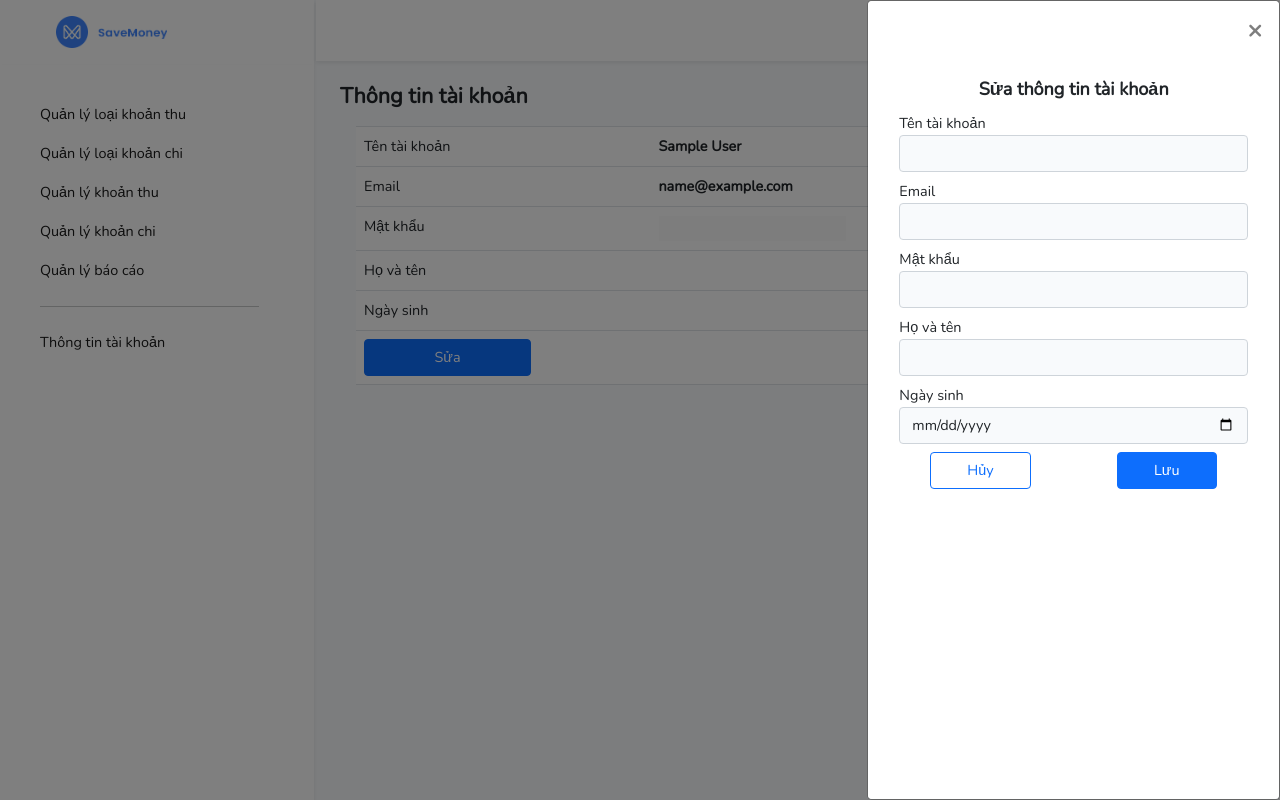
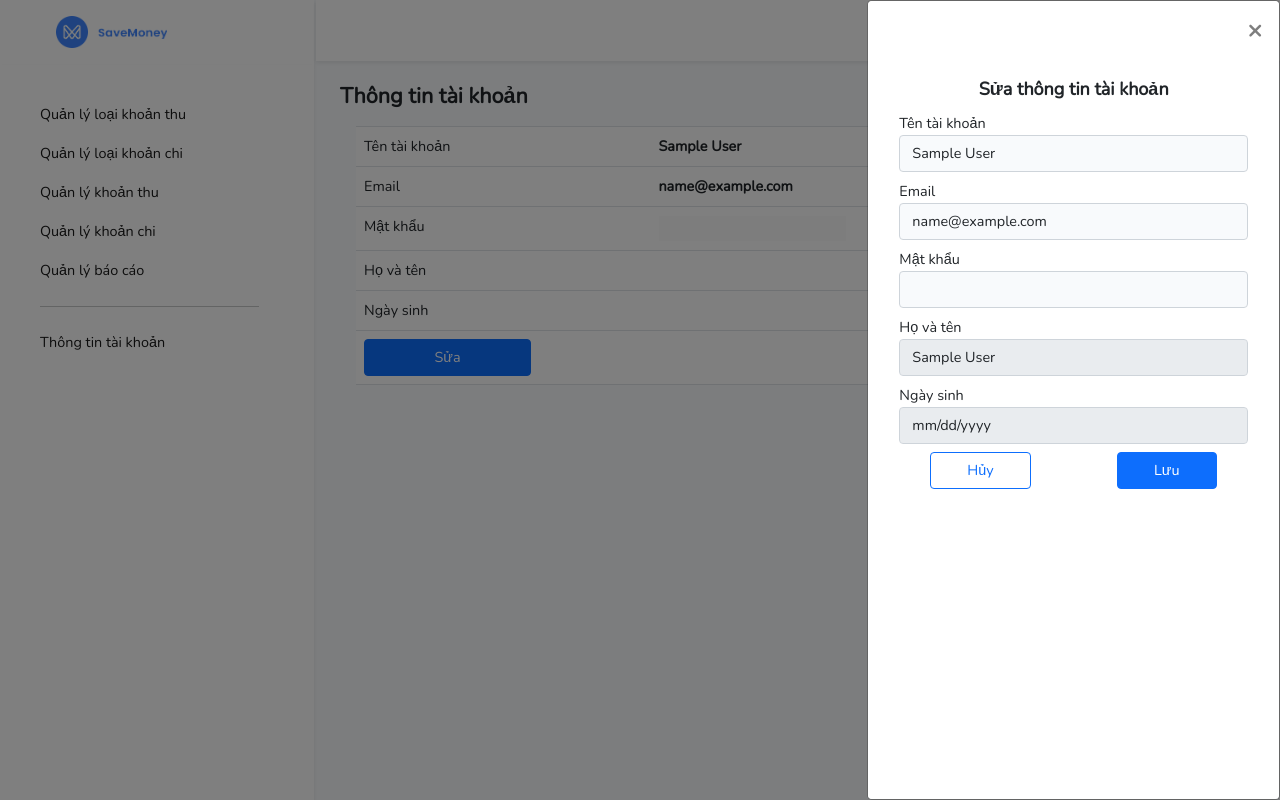
Before and after one commit to xuanhuan91/saveMoney, a Laravel app: page /user in a window 1280 px wide, after a click on "Sửa". Run offline with Laravel 9, Linux system fonts and the light colour scheme; the visitor is signed in with stand-in values (Sample User, id 1); style sheets or scripts are compiled from the project's sources; some libraries are stand-ins or nearby versions.

Commit message:
chinh sua thong tin usser

```diff
--- a/app/Http/Controllers/userController.php
+++ b/app/Http/Controllers/userController.php
@@ -2,8 +2,10 @@
 
 namespace App\Http\Controllers;
 
+use http\Client\Curl\User;
 use Illuminate\Http\Request;
 use App\Models;
+use Illuminate\Support\Facades\Hash;
 
 class userController extends Controller
 {
@@ -72,6 +74,17 @@ class userController extends Controller
     public function update(Request $request, $id)
     {
         //
+        $user = Models\User::find($id);
+        $user->name = $request->input('name');
+        $user->email = $request->input('email');
+        $password = $request->input('password');
+        if($password != $user->password){
+            $user->password = Hash::make($request->input('password'));
+        }
+        $user->save();
+
+        return redirect(route('user.index'));
+
     }
 
     /**
--- a/resources/views/layouts/app.blade.php
+++ b/resources/views/layouts/app.blade.php
@@ -53,7 +53,7 @@
                     <a class="nav-link" href="/">Quản lý khoản chi <span class="sr-only"></span></a>
                 </li>
                 <li class="nav-item active">
-                    <a class="nav-link" href="/">Quản lý báo cáo <span class="sr-only"></span></a>
+                    <a class="nav-link" href="{{route('report-month')}}">Quản lý báo cáo <span class="sr-only"></span></a>
                 </li>
                 <li>
                     <hr class="table-group-divider" style="width: 150%">
--- a/resources/views/userInfo/index.blade.php
+++ b/resources/views/userInfo/index.blade.php
@@ -17,7 +17,7 @@
                 <tr>
                     <td>Mật khẩu</td>
                     <th>
-                    <input type="password" value="{{$user->password}}" disabled class="border border-white">
+                        <input type="password" value="{{$user->password}}" disabled class="border border-white">
                     </th>
                 </tr>
                 <tr>
@@ -31,7 +31,11 @@
                 <tr>
                     <td>
                         <!-- Button trigger modal -->
-                        <a><button class="btn btn-primary btn-block" style="width: 60%" data-toggle="modal" data-target="#exampleModal">Sửa</button></a>
+                        <a>
+                            <button class="btn btn-primary btn-block" style="width: 60%" data-toggle="modal"
+                                    data-target="#exampleModal">Sửa
+                            </button>
+                        </a>
                     </td>
                     <th></th>
                 </tr>
@@ -45,11 +49,14 @@
     <div class="modal-body">
         <h5 class="modal-title fw-bold text-center" id="exampleModalLabel">Sửa thông tin tài khoản</h5>
 
-        <form>
+        <form method="post"  action="{{route('user.update',$user->id)}}">
+            @csrf
+            @method('put')
             <div>
                 <label for="name" class="col-md-12 mb-0 mt-2">{{ __('Tên tài khoản') }}</label>
                 <div class="col-md-12">
-                    <input id="name" type="text" class="form-control @error('name') is-invalid @enderror" name="name" value="{{ old('name') }}" required autocomplete="name" autofocus>
+                    <input id="name" type="text" class="form-control @error('name') is-invalid @enderror" name="name"
+                           value="{{ old('name',$user->name) }}" required autocomplete="name" autofocus>
 
                     @error('name')
                     <span class="invalid-feedback" role="alert">
@@ -61,7 +68,8 @@
                     <label for="email" class="col-md-12 mb-0 mt-2">{{ __('Email') }}</label>
 
                     <div class="col-md-12">
-                        <input id="email" type="email" class="form-control @error('email') is-invalid @enderror" name="email" value="{{ old('email') }}" required autocomplete="email">
+                        <input id="email" type="email" class="form-control @error('email') is-invalid @enderror"
+                               name="email" value="{{ old('email',$user->email) }}" required autocomplete="email">
 
                         @error('email')
                         <span class="invalid-feedback" role="alert">
@@ -74,8 +82,9 @@
                     <div class="col-md-12">
                         <label for="password" class="col-md-12 mb-0 mt-2">{{ __('Mật khẩu') }}</label>
                         <div class="col-md-12">
-                            <input id="password" type="password" class="form-control @error('password') is-invalid @enderror" name="password" required autocomplete="new-password">
-
+                            <input id="password" type="password" value="{{old('password',$user->password)}}"
+                                   class="form-control @error('password') is-invalid @enderror" name="password" required
+                                   autocomplete="new-password">
                             @error('password')
                             <span class="invalid-feedback" role="alert">
                                         <strong>{{ $message }}</strong>
@@ -88,23 +97,25 @@
                     <label for="" class="col-md-12 mb-0 mt-2">{{ __('Họ và tên') }}</label>
 
                     <div class="col-md-12">
-                        <input id="" type="text" class="form-control" name="" value="{{ old('') }}">
+                        <input disabled id="" type="text" class="form-control" name="" value="{{ old('',$user->name) }}">
                     </div>
                 </div>
                 <div>
                     <label for="" class="col-md-12 mb-0 mt-2">{{ __('Ngày sinh') }}</label>
 
                     <div class="col-md-12">
-                        <input id="" type="date" class="form-control" name="" value="{{ old('') }}">
+                        <input disabled id="" type="date" class="form-control" name="" value="{{ old('') }}">
                     </div>
                 </div>
                 <div class="col-md-12">
                     <div class="row justify-content-around">
                         <div class="col-4">
-                            <button type="button" class="col btn btn-outline-primary mb-0 mt-2" data-dismiss="modal">Hủy</button>
+                            <button type="button" class="col btn btn-outline-primary mb-0 mt-2" data-dismiss="modal">
+                                Hủy
+                            </button>
                         </div>
                         <div class="col-4">
-                            <button type="button" class="col btn btn-primary mb-0 mt-2">Lưu</button>
+                            <button type="submit" class="col btn btn-primary mb-0 mt-2">Lưu</button>
                         </div>
                     </div>
                 </div>
--- a/routes/web.php
+++ b/routes/web.php
@@ -1,5 +1,6 @@
 <?php
 
+use Illuminate\Support\Facades\Auth;
 use Illuminate\Support\Facades\Route;
 
 /*
```
